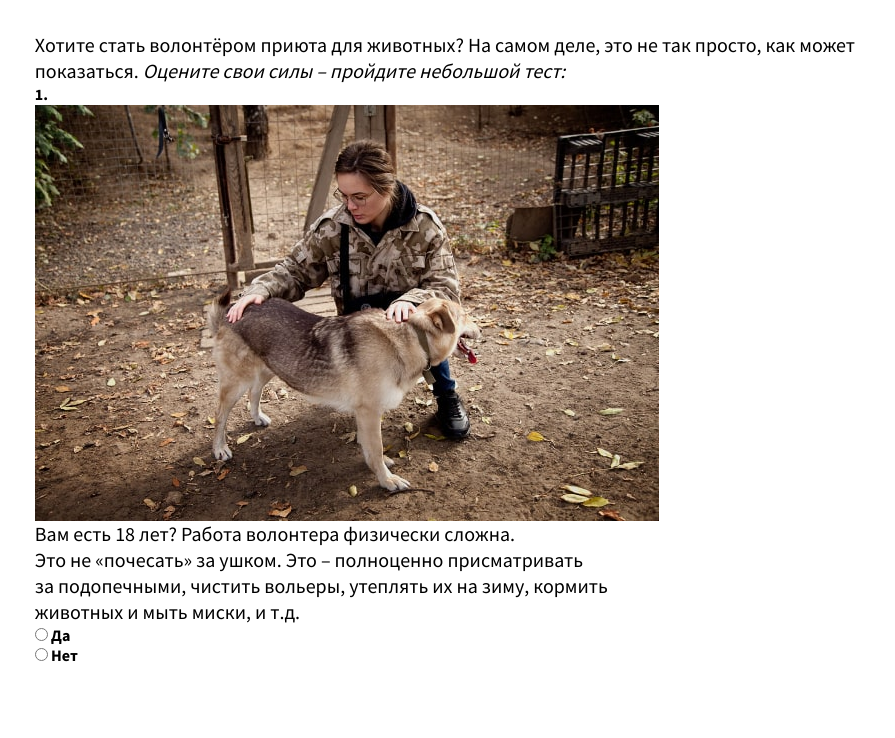
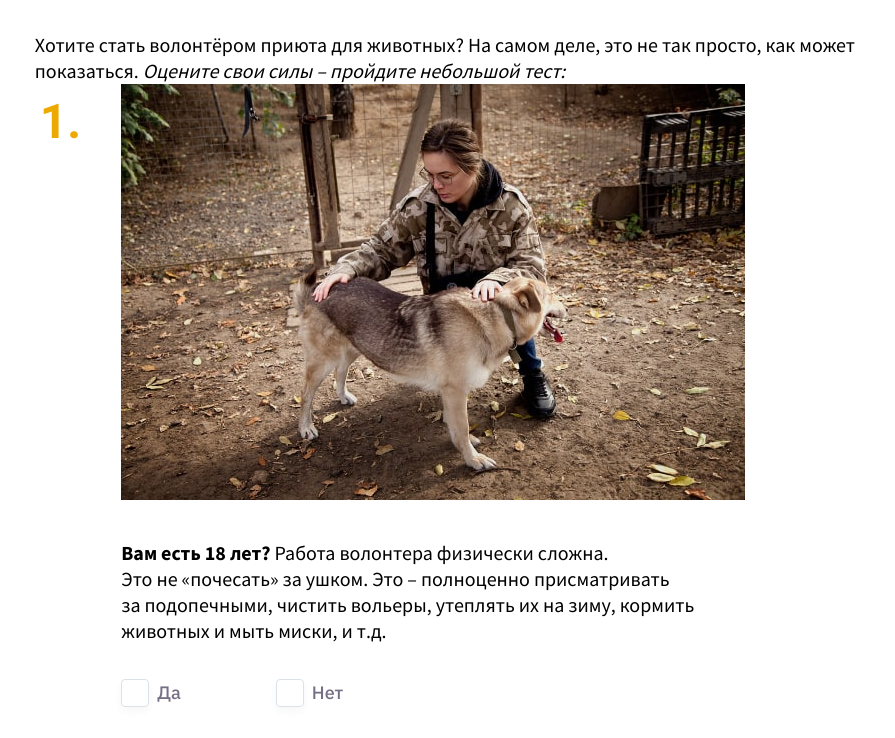
Before and after one commit to Anton1922/become-a-volunteer, a website: page dist/index.html in a window 1280 px wide. Shown: the part 669-1407 px from the top of the page, without its empty margins (385-1280 px from the left). Drawn offline with nearby package versions, Linux system fonts and the light colour scheme; files that its build step writes are made by us from their sources.

Commit message:
added style for section answers - input, label

```diff
--- a/src/sass/components/_interview.scss
+++ b/src/sass/components/_interview.scss
@@ -1,4 +1,94 @@
 .volunteer-interview {
 
+	&__question {
+		display: flex;
 
+		&-number {
+			margin-right: 35px;
+			padding: 10px 5px;
+			font-family: 'Roboto';
+			font-weight: 700;
+			font-size: 48px;
+			line-height: 56px;
+			color: $text-gold;
+		}
+
+		&-container-image {
+			margin-bottom: 40px;
+			max-width: 624px;
+		}
+
+		&-text {
+			margin-bottom: 35px;
+
+			& span {
+				font-weight: 700;
+			}
+		}
+	}
+
+	&__answers {
+		display: flex;
+
+		&-item {
+			position: relative;
+			display: flex;
+			align-items: center;
+			margin-right: 95px;
+			cursor: pointer;
+
+			& input[type=radio] {
+				z-index: -1;
+				opacity: 0;
+				margin-right: 8px;
+				width: 28px;
+				height: 28px;
+			}
+
+			& input + label {
+				display: inline-flex;
+				font-family: 'IBM Plex Sans';
+				font-weight: 500;
+				font-size: 18px;
+				color: $label-grey;
+
+				&::before {
+					content: '';
+					z-index: 100;
+					position: absolute;
+					left: 0;
+					top: 0;
+					width: 28px;
+					height: 28px;
+					border: 1px solid $border-radio-grey;
+					border-radius: 4px;
+					box-shadow: 0px 4px 8px rgba(44, 39, 56, 0.04);
+					cursor: pointer;
+				}
+			}
+
+			& input[type=radio]:checked + label {
+				color: $text-common-black;
+			}
+
+			& input[type=radio]:checked + label::before {
+				border: 2px solid $border-radio-gold;
+				box-shadow: 0px 4px 8px rgba(44, 39, 56, 0.04);
+			}
+
+			& input[type=radio]:checked + label[data-positive]::before {
+				background-image: url(images/positive.svg);
+			}
+
+			& input[type=radio]:checked + label[data-negative]::before {
+				background-image: url(images/negative.svg);
+			}
+
+			& input[type=radio]:checked + label[data-neutral]::before {
+				background-image: url(images/neutral.svg);
+				background-repeat: no-repeat;
+				background-position: center;
+			}
+		}
+	}
 }
```
